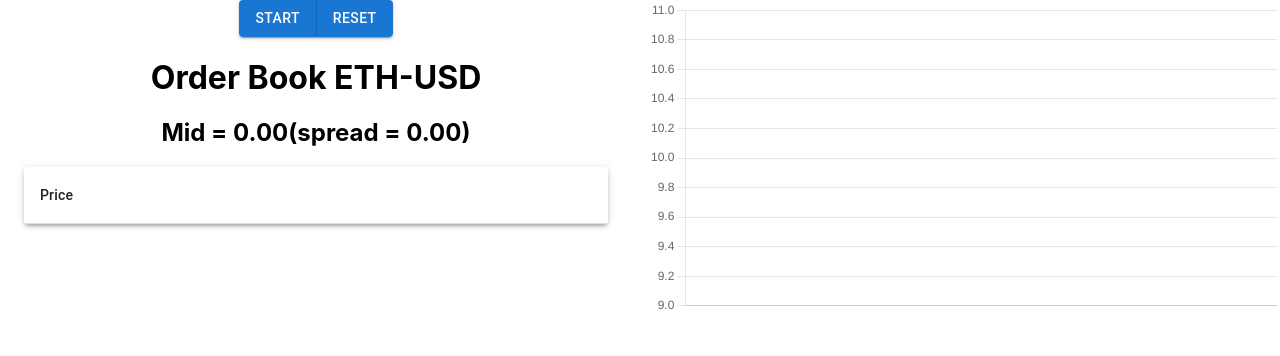
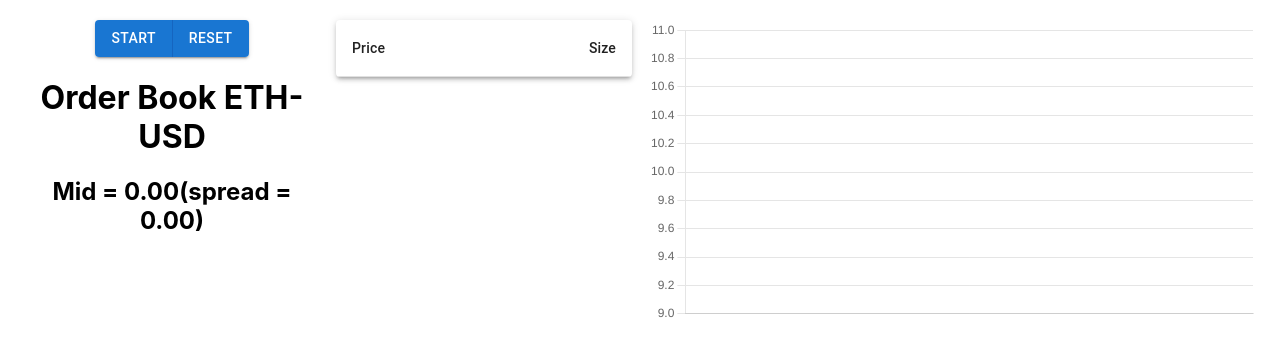
Before and after one commit to jahdasa/orderbook-ui, a React (Create React App) app: page / in a window 1280 px wide. Shown: the top 356 px of the page. Built offline with nearby package versions, Linux system fonts and the light colour scheme.

Commit message:
add new screen for docs

```diff
--- a/src/App.js
+++ b/src/App.js
@@ -1,12 +1,13 @@
 import './App.css';
-import OrderBookComponent from "./OrderBookComponent";
-import { OrderBookStateProvider } from "./OrderBookComponent";
+import OrderBookComponent, {OrderBookStateProvider} from "./OrderBookComponent";
 import Chart from "./Chart";
-import {Grid} from "@mui/material";
+import {Container, Grid} from "@mui/material";
 
 function App() {
     return (
         <div className="App">
+            <br/>
+            <Container maxWidth="xl">
                 <OrderBookStateProvider>
                     <Grid container spacing={2}>
                         <Grid item xs={6}>
@@ -17,6 +18,7 @@ function App() {
                         </Grid>
                     </Grid>
                 </OrderBookStateProvider>
+            </Container>
         </div>
     )
 }
--- a/src/OrderBookComponent.js
+++ b/src/OrderBookComponent.js
@@ -9,13 +9,13 @@ import TableContainer from '@mui/material/TableContainer';
 import TableHead from '@mui/material/TableHead';
 import TableRow from '@mui/material/TableRow';
 import Paper from '@mui/material/Paper';
-import Container from '@mui/material/Container';
+import {Grid} from "@mui/material";
 
-const orderBookInitialState = { orderBook: [], setOrderBook: undefined };
+const orderBookInitialState = {orderBook: [], setOrderBook: undefined};
 
 const OrderBookStateContext = createContext(orderBookInitialState);
 
-export const OrderBookStateProvider = ({ children }) => {
+export const OrderBookStateProvider = ({children}) => {
     const [orderBook, setOrderBook] = useState(orderBookInitialState.orderBook);
     const orderBookContextValue = useMemo(() => ({orderBook, setOrderBook}), [orderBook]);
 
@@ -68,7 +68,8 @@ function OrderBookComponent() {
     }, [setOrderBook, product, isActive, orderBook]);
 
     return (
-        <div>
+        <Grid container spacing={2}>
+            <Grid item xs={6}>
                 <ButtonGroup variant="contained" aria-label="outlined primary button group">
                     <Button onClick={toggle}
                             variant={isActive ? 'outlined' : 'contained'}>{isActive ? 'Pause' : 'Start'}</Button>
@@ -78,10 +79,10 @@ function OrderBookComponent() {
                 <h1 className="text-center">Order Book {product}</h1>
                 <h2>Mid = {((Number(bbo.ask) + Number(bbo.bid)) / 2).toFixed(2)}
                     (spread = {(bbo.ask - bbo.bid).toFixed(2)})</h2>
-
-            <Container maxWidth="md">
+            </Grid>
+            <Grid item xs={6}>
                 <TableContainer component={Paper} elevation={3}>
-                    <Table sx={{minWidth: 650}} aria-label="simple table">
+                    <Table aria-label="simple table">
                         <TableHead>
                             <TableRow>
                                 <TableCell>Price</TableCell>
@@ -104,8 +105,8 @@ function OrderBookComponent() {
                         </TableBody>
                     </Table>
                 </TableContainer>
-            </Container>
-        </div>
+            </Grid>
+        </Grid>
     )
 }
 
```
Also changed, not shown: orderbook.png. Lines whose indentation alone changed are shown as unchanged.
